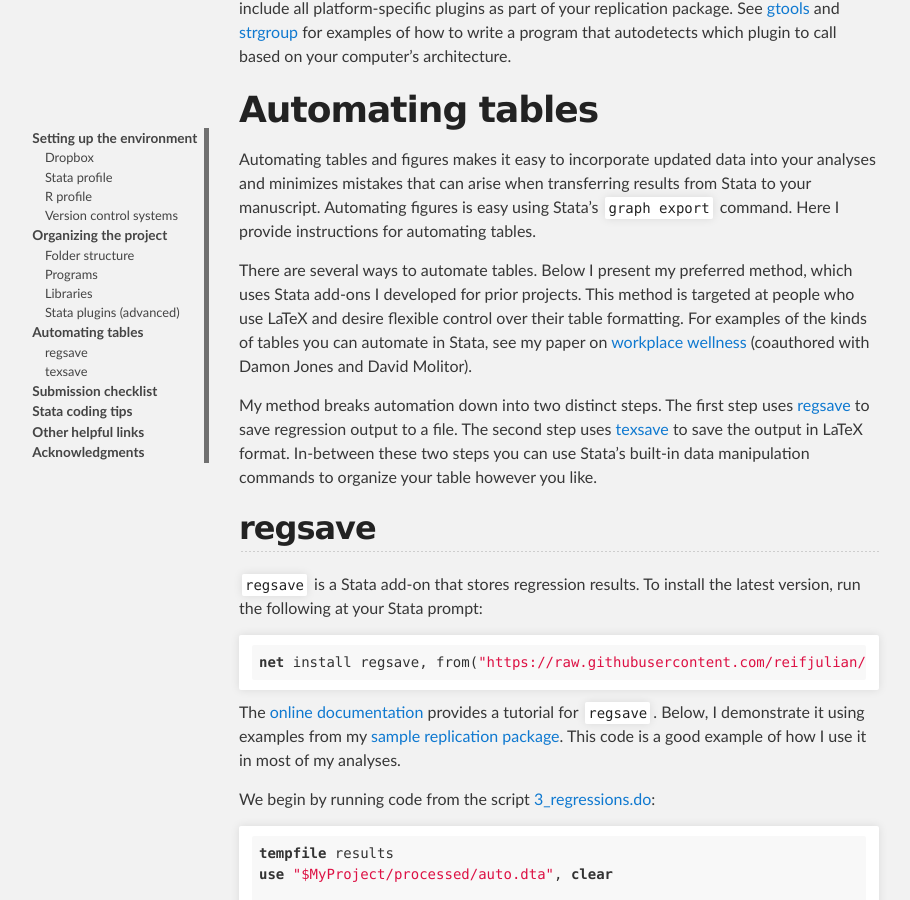
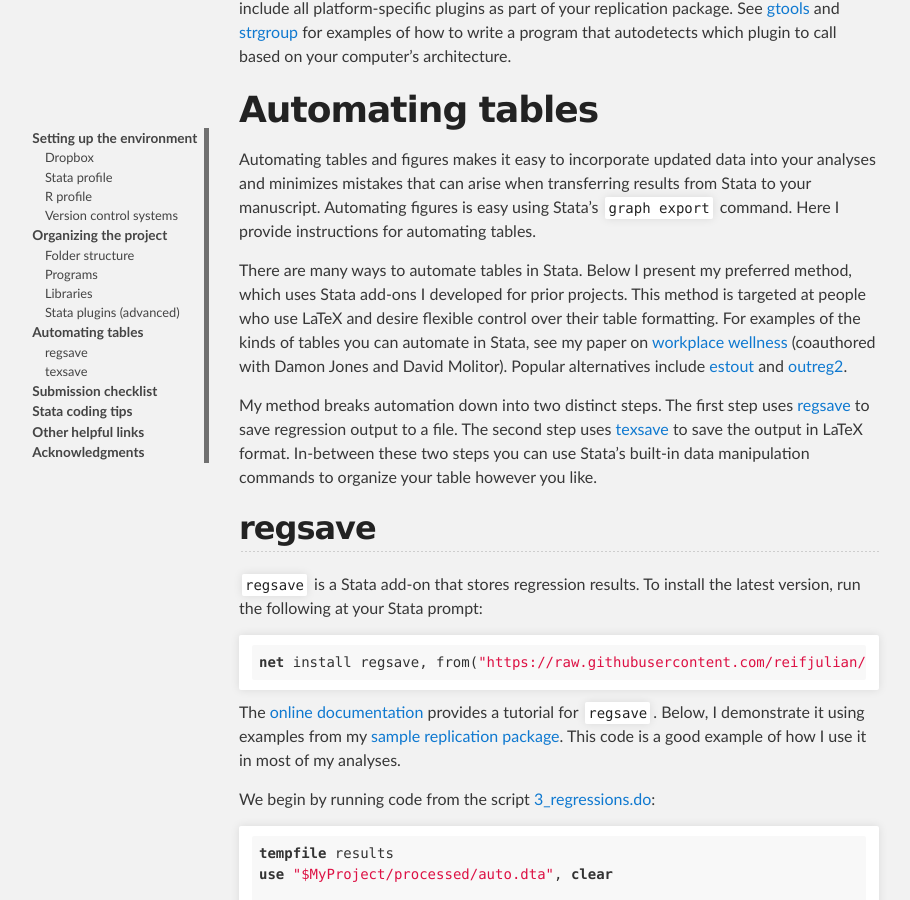
Before and after one commit to maskegger/guide, a Jekyll site: the page built from index.md, in a window 1280 px wide and 900 px high, scrolled down 7358 px. Shown: the whole window, without its empty margins (81-991 px from the left). Built offline with Jekyll 4.4.1, drawn with Linux system fonts in a browser that asks for light colours; our own code applies the rules of GitHub Pages for plain Markdown files.

Commit message:
Update index.md

```diff
--- a/index.md
+++ b/index.md
@@ -201,7 +201,7 @@ If you write C/C++ code for Stata, I encourage you to compile it for multiple pl
 
 Automating tables and figures makes it easy to incorporate updated data into your analyses and minimizes mistakes that can arise when transferring results from Stata to your manuscript. Automating figures is easy using Stata's `graph export` command. Here I provide instructions for automating tables.
 
-There are several ways to automate tables. Below I present my preferred method, which uses Stata add-ons I developed for prior projects. This method is targeted at people who use LaTeX and desire flexible control over their table formatting. For examples of the kinds of tables you can automate in Stata, see my paper on [workplace wellness](https://www.nber.org/workplacewellness/s/IL_Wellness_Study_1.pdf) (coauthored with Damon Jones and David Molitor).
+There are many ways to automate tables in Stata. Below I present my preferred method, which uses Stata add-ons I developed for prior projects. This method is targeted at people who use LaTeX and desire flexible control over their table formatting. For examples of the kinds of tables you can automate in Stata, see my paper on [workplace wellness](https://www.nber.org/workplacewellness/s/IL_Wellness_Study_1.pdf) (coauthored with Damon Jones and David Molitor). Popular alternatives include [estout](http://repec.sowi.unibe.ch/stata/estout/index.html) and [outreg2](https://www.princeton.edu/~otorres/Outreg2.pdf).
 
 My method breaks automation down into two distinct steps. The first step uses [regsave](https://github.com/reifjulian/regsave) to save regression output to a file. The second step uses [texsave](https://github.com/reifjulian/texsave) to save the output in LaTeX format. In-between these two steps you can use Stata's built-in data manipulation commands to organize your table however you like.
 
```
